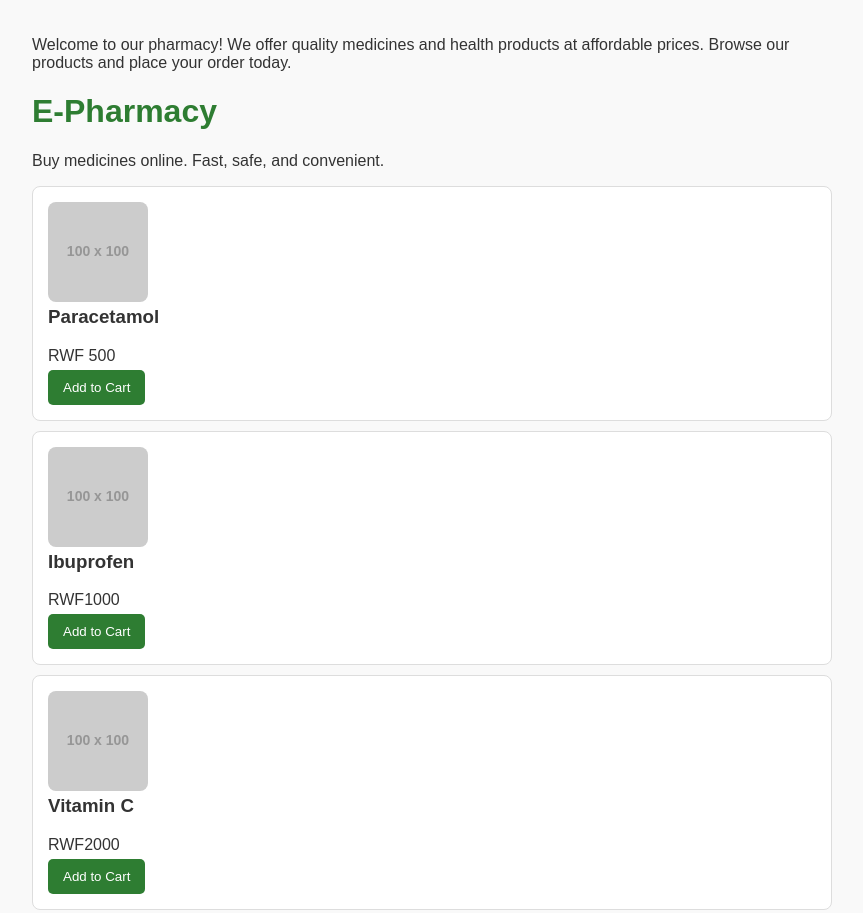
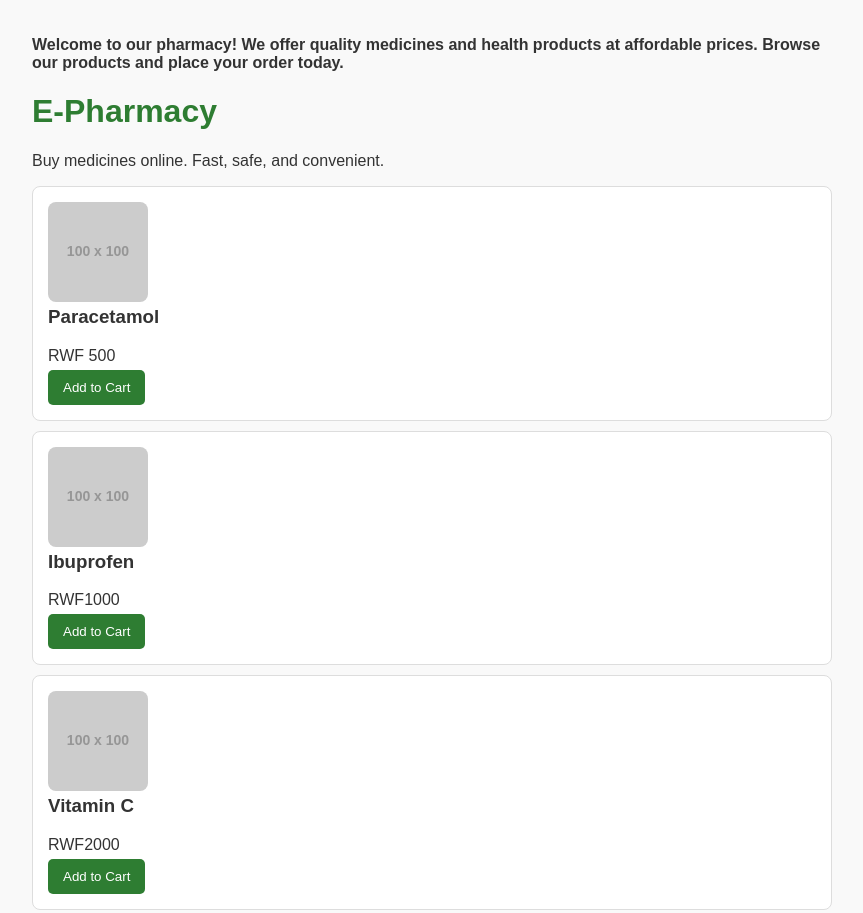
Before and after one commit to Ch589814/pharamacy-ecommerce, a plain HTML site: page index.html in a window 1280 px wide. Shown: the top 913 px of the page, without its empty margins (208-1071 px from the left). Drawn offline with Linux system fonts and the light colour scheme; placeholder pictures from the web are drawn by us.

Commit message:
Update index.html

```diff
--- a/index.html
+++ b/index.html
@@ -10,7 +10,7 @@
 
 <body>
      <div class="welcome">
-    <p>Welcome to our pharmacy! We offer quality medicines and health products at affordable prices. Browse our products and place your order today.</p>
+    <p><b>Welcome to our pharmacy! We offer quality medicines and health products at affordable prices. Browse our products and place your order today.</b></p>
   </div>
     <h1> E-Pharmacy</h1>
     <p>Buy medicines online. Fast, safe, and convenient.</p>
```
